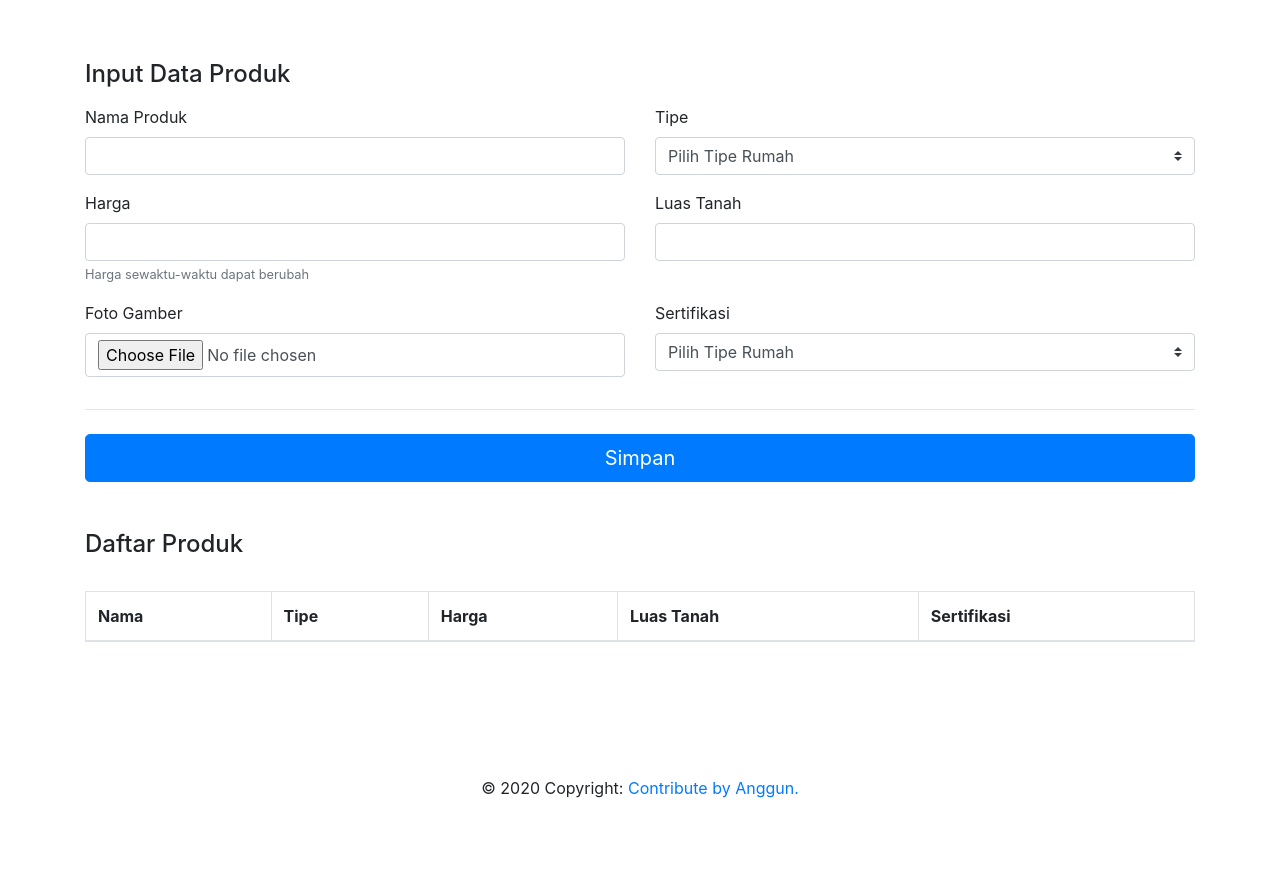
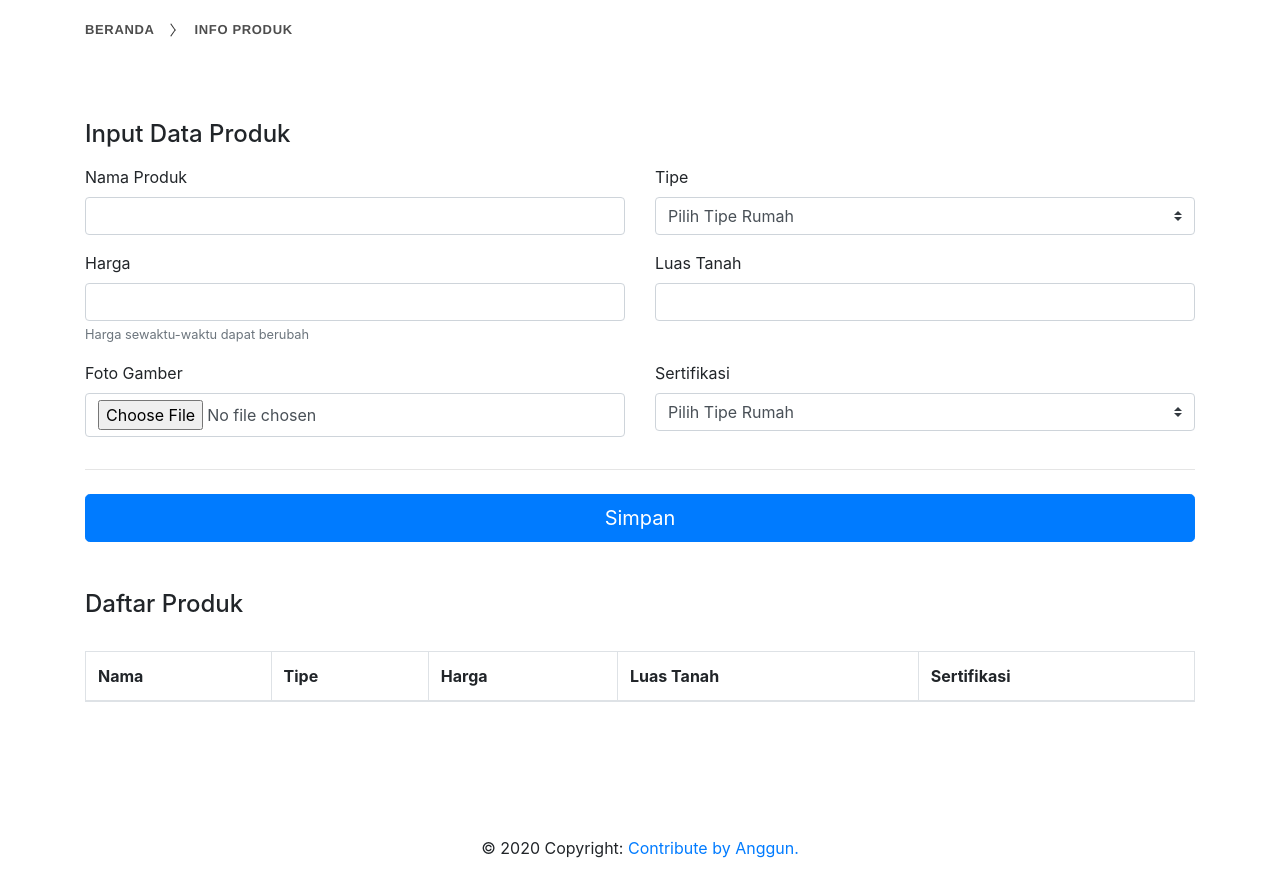
Before and after one commit to adhanchaniago/penjualan, a CodeIgniter app: page /database/produk in a window 1280 px wide. Shown: the part 56-932 px from the top of the page. Before the commit the page ends 854 px from the top, so only its background shows below. Run offline with CodeIgniter, Linux system fonts and the light colour scheme; the visitor is signed in with stand-in values (Sample User, id 1); data that the repository does not hold is empty; some libraries are stand-ins or nearby versions.

Commit message:
Perbaikan breadcrumbs

```diff
--- a/application/views/admin/content_produk.php
+++ b/application/views/admin/content_produk.php
@@ -1,3 +1,15 @@
+<section class="hero" style="padding-top:20px;padding-bottom:20px;">
+    <div class="container">
+        <div class="row">
+            <div class="col-lg-12 col-md-12 col-xs-12 w-50">
+                <ul class="breadcrumbs">
+                    <li><a href="<?php echo base_url()?>">Beranda</a></li>
+                    <li>Info Produk</li>
+                </ul>
+            </div>
+        </div>
+    </div>
+</section>
 <section style="margin-top:60px; min-height:700px;">
     <div class="container">
         <?php echo form_open_multipart('produk/add'); ?>
--- a/application/views/admin/dynamic_jurnal.php
+++ b/application/views/admin/dynamic_jurnal.php
@@ -11,7 +11,7 @@
     </div>
 </section>
 <main role="main">
-<div class="album py-5 ">
+<div class="album py-5 " style="min-height:500px;">
   <div class="container">
             <?php
                 function convBulan($bulan){
--- a/application/views/admin/dynamic_pembelian.php
+++ b/application/views/admin/dynamic_pembelian.php
@@ -11,7 +11,7 @@
     </div>
 </section>
 <main role="main">
-<div class="album py-5 ">
+<div class="album py-5 "  style="min-height:500px;">
   <div class="container">
             <h4>Daftar Penjualan</h4>
             <br/>
--- a/application/views/admin/dynamic_pembukuan.php
+++ b/application/views/admin/dynamic_pembukuan.php
@@ -11,7 +11,7 @@
     </div>
 </section>
 <main role="main">
-<div class="album py-5 ">
+<div class="album py-5"  style="min-height:500px;">
   <div class="container">
                 <?php
                     function convBulan($bulan){
```
Also changed, not shown: application/views/admin/content_pelanggan.php (+13 -0 lines).
